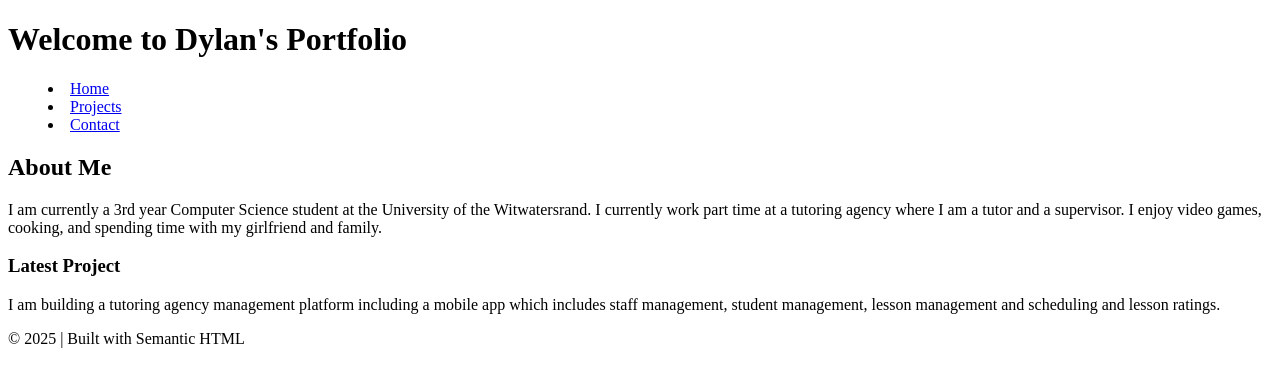
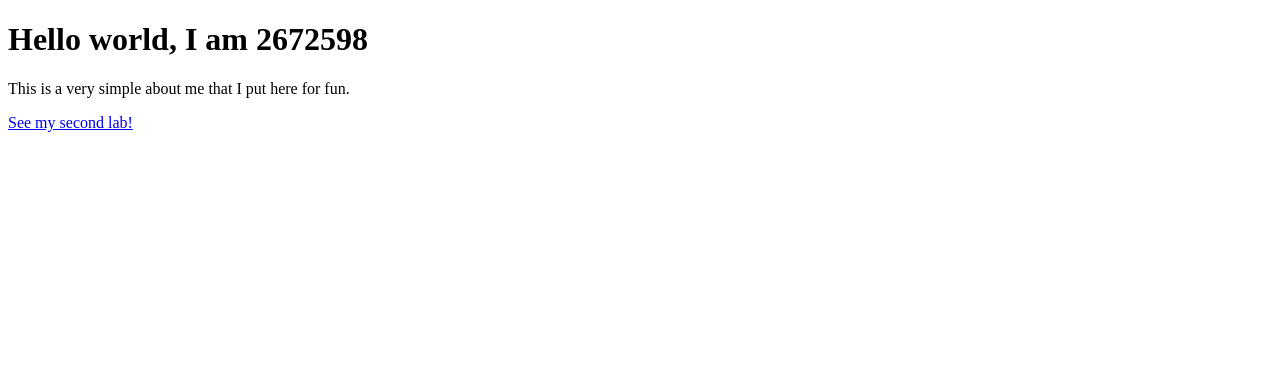
Before and after one commit to DylDavies/SDLAB1, a plain HTML site: page index.html in a window 1280 px wide. Drawn offline with Linux system fonts and the light colour scheme.

Commit message:
Update index.html to correct instructions misunderstanding

```diff
--- a/index.html
+++ b/index.html
@@ -3,31 +3,11 @@
 <head>
     <meta charset="UTF-8">
     <meta name="viewport" content="width=device-width, initial-scale=1.0">
-    <title>Portfolio</title>
+    <title>Hello World</title>
 </head>
 <body>
-    <header>
-        <h1>Welcome to Dylan's Portfolio</h1>
-    </header>
-    <nav>
-        <menu>
-            <li><a href="#">Home</a></li>
-            <li><a href="#">Projects</a></li>
-            <li><a href="#">Contact</a></li>
-        </menu>
-    </nav>
-    <main>
-        <section>
-            <h2>About Me</h2>
-            <p>I am currently a 3rd year Computer Science student at the University of the Witwatersrand. I currently work part time at a tutoring agency where I am a tutor and a supervisor. I enjoy video games, cooking, and spending time with my girlfriend and family.</p>
-        </section>
-        <article>
-            <h3>Latest Project</h3>
-            <p>I am building a tutoring agency management platform including a mobile app which includes staff management, student management, lesson management and scheduling and lesson ratings.</p>
-        </article>
-    </main>
-    <footer>
-        © 2025 | Built with Semantic HTML
-    </footer>
+    <h1>Hello world, I am 2672598</h1>
+    <p>This is a very simple about me that I put here for fun.</p>
+    <a href="2672598-lab2.html">See my second lab!</a>
 </body>
 </html>
```
